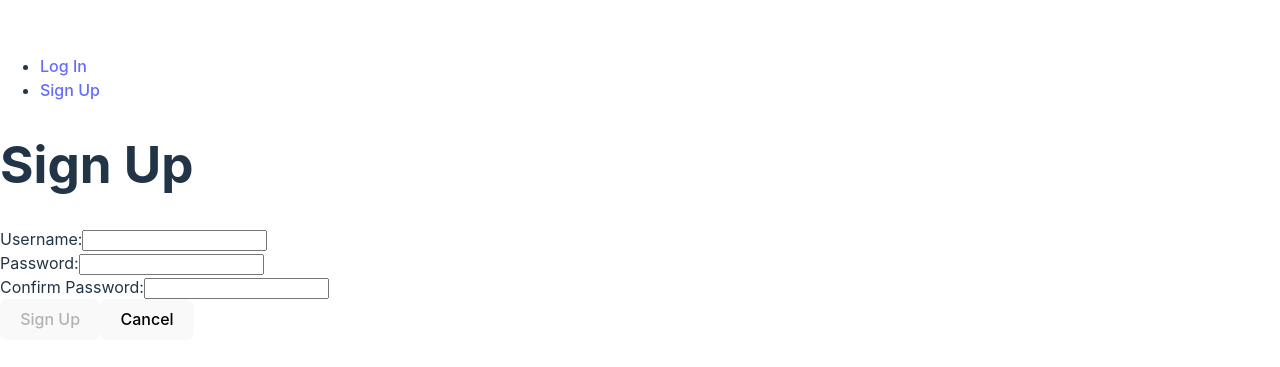
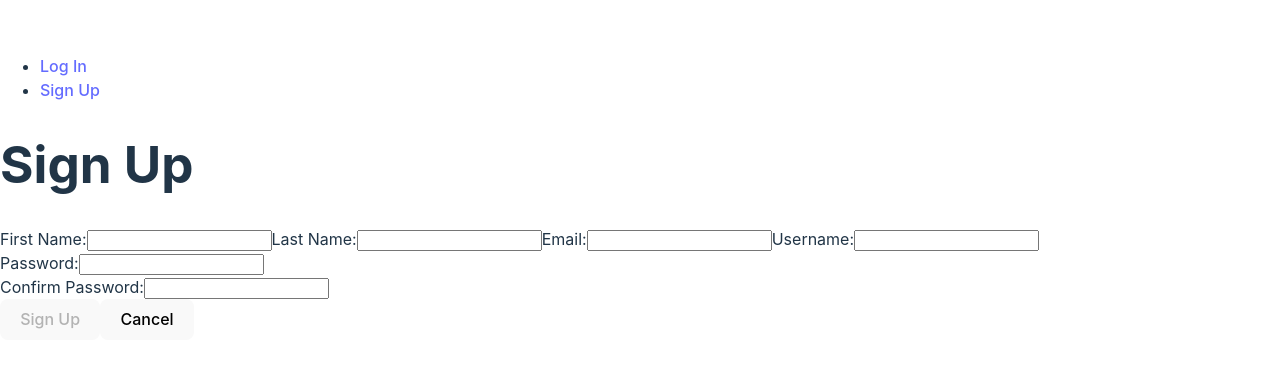
Before and after one commit to najbrian/budgetwise-front-end, a React (Vite) app: page /signup in a window 1280 px wide. Shown: the part 211-578 px from the top of the page. Built offline with nearby package versions, Linux system fonts and the light colour scheme; no server answers.

Commit message:
updated sign up form to have first and last name, and email

```diff
--- a/src/components/SignupForm/SignupForm.jsx
+++ b/src/components/SignupForm/SignupForm.jsx
@@ -6,6 +6,9 @@ const SignupForm = (props) => {
   const navigate = useNavigate();
   const [message, setMessage] = useState(['']);
   const [formData, setFormData] = useState({
+    firstname: '',
+    lastname: '',
+    email: '',
     username: '',
     password: '',
     passwordConf: '',
@@ -30,10 +33,10 @@ const SignupForm = (props) => {
     }
   };
 
-  const { username, password, passwordConf } = formData;
+  const { firstname, lastname, email, username, password, passwordConf } = formData;
 
   const isFormInvalid = () => {
-    return !(username && password && password === passwordConf);
+    return !(firstname && lastname && email && username && password && password === passwordConf);
   };
 
   return (
@@ -42,6 +45,30 @@ const SignupForm = (props) => {
       <p>{message}</p>
       <form onSubmit={handleSubmit}>
         <div>
+          <label htmlFor="firstname">First Name:</label>
+          <input
+            type="text"
+            id="firstname"
+            value={firstname}
+            name="firstname"
+            onChange={handleChange}
+          />
+          <label htmlFor="lastname">Last Name:</label>
+          <input
+            type="text"
+            id="lastname"
+            value={lastname}
+            name="lastname"
+            onChange={handleChange}
+          />
+          <label htmlFor="email">Email:</label>
+          <input
+            type="text"
+            id="email"
+            value={email}
+            name="email"
+            onChange={handleChange}
+          />
           <label htmlFor="username">Username:</label>
           <input
             type="text"
```
